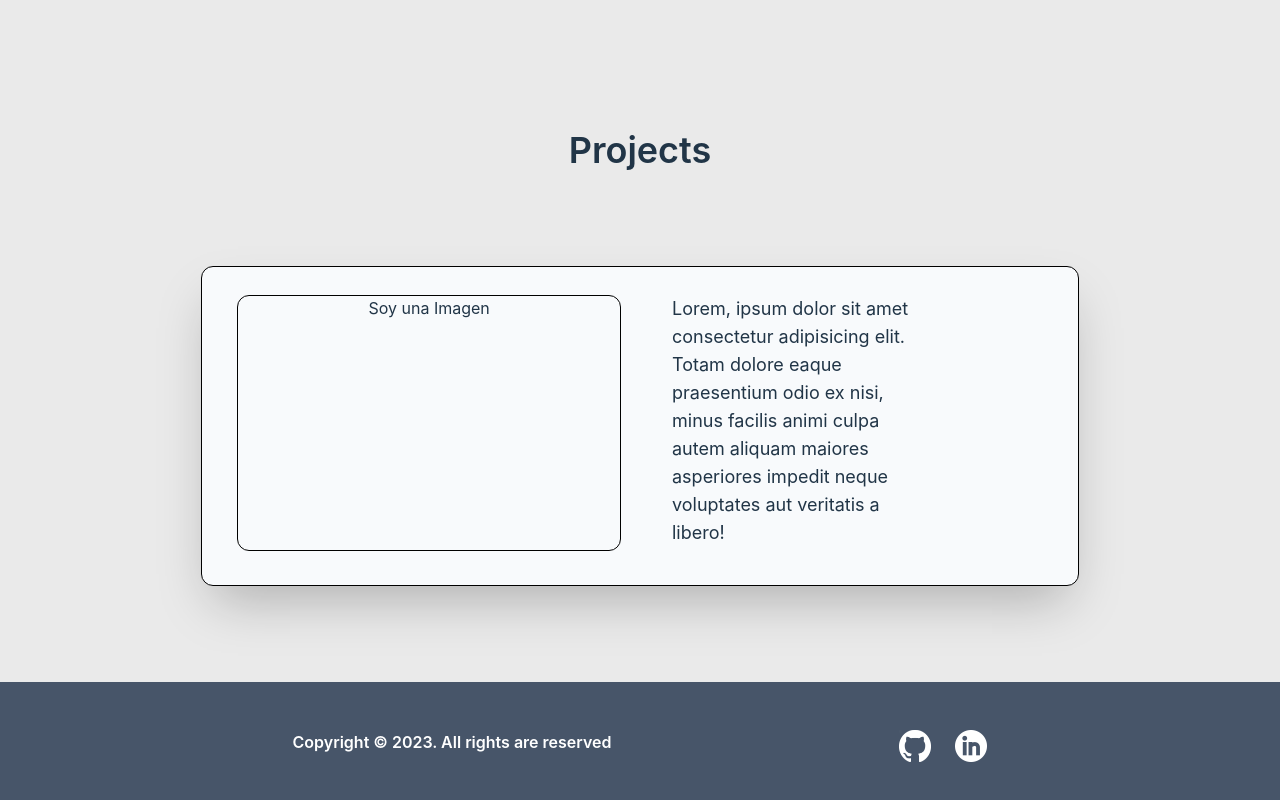
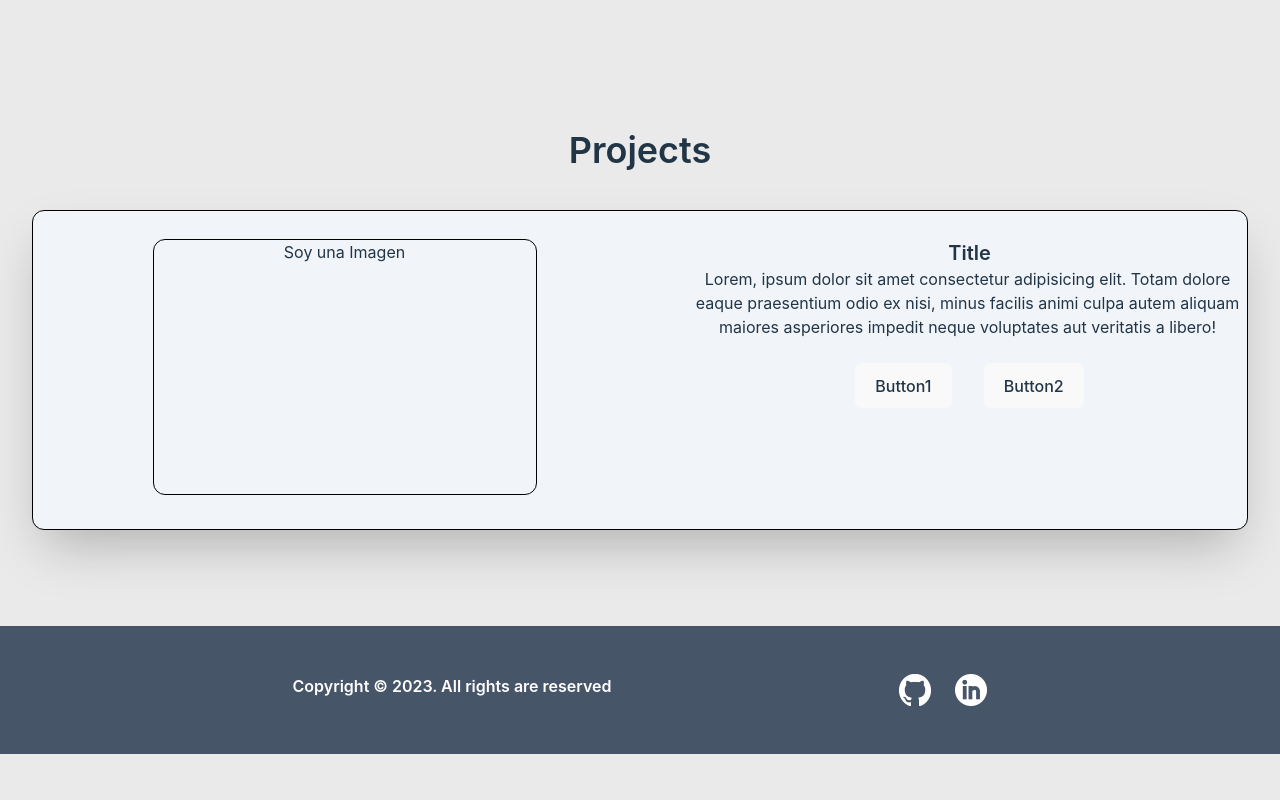
Before and after one commit to denisrold/Portfolio, a React (Vite) app in the folder portfolio/: page / in a window 1280 px wide. Shown: the part 1138-1938 px from the top of the page. After the commit the page ends 1892 px from the top, so only its background shows below. Built offline with nearby package versions, Linux system fonts and the light colour scheme.

Commit message:
Responsirve text

```diff
--- a/portfolio/src/views/Proyects.jsx
+++ b/portfolio/src/views/Proyects.jsx
@@ -4,14 +4,18 @@ const Proyects = () =>{
     <div >
         <div className="text-center mb-10">
         <p className="text-4xl font-semibold">Projects</p>
-
         </div>
-            <div className="bg-slate-50 max-w-full md:h-80 w-full pt-7 md:pl-2 grid grid-cols-1 gap-4 md:grid-cols-2 mt-24 mb-24 border border-black rounded-xl shadow-2xl">
+            <div className="bg-slate-100 max-w-full mt-10 md:h-80 w-full pt-7 md:pl-2 grid grid-cols-1 gap-4 md:grid-cols-2  mb-24 border border-black rounded-xl shadow-2xl">
                     <div className="mx-auto md:float-right md:pl-3 col-span-2 md:col-span-1 mb-10">
-                        <div className="w-96 h-80 md:w-96 md:h-64 border border-black rounded-xl">Soy una Imagen</div>
+                        <div className="w-96 h-80 md:w-96 md:h-64 border md:row-span-2 border-black rounded-xl">Soy una Imagen</div>
                     </div>
-                    <div className=" ml-2 col-span-2 md:col-span-1 md:ml-5 w-full">
-                        <p className="w-auto md:w-64 text-left text-lg ml-5 md:ml-10 lg:ml-0 mb-6 mr-6">Lorem, ipsum dolor sit amet consectetur adipisicing elit. Totam dolore eaque praesentium odio ex nisi, minus facilis animi culpa autem aliquam maiores asperiores impedit neque voluptates aut veritatis a libero!</p>
+                    <div className=" ml-2 col-span-1 md:col-span-1 md:ml-5 w-full">
+                        <p className="text-center ml-auto mr-auto  w-auto text-xl font-semibold">Title</p>
+                        <p className="text-center w-auto text-base ml-5  mb-6 mr-6">Lorem, ipsum dolor sit amet consectetur adipisicing elit. Totam dolore eaque praesentium odio ex nisi, minus facilis animi culpa autem aliquam maiores asperiores impedit neque voluptates aut veritatis a libero!</p>
+                        <div className="ml-auto mr-auto w-80 space-x-8 mb-6 md:mb-0">
+                            <button>Button1</button>
+                            <button>Button2</button>
+                        </div>
                     </div>
             </div>
 
```
